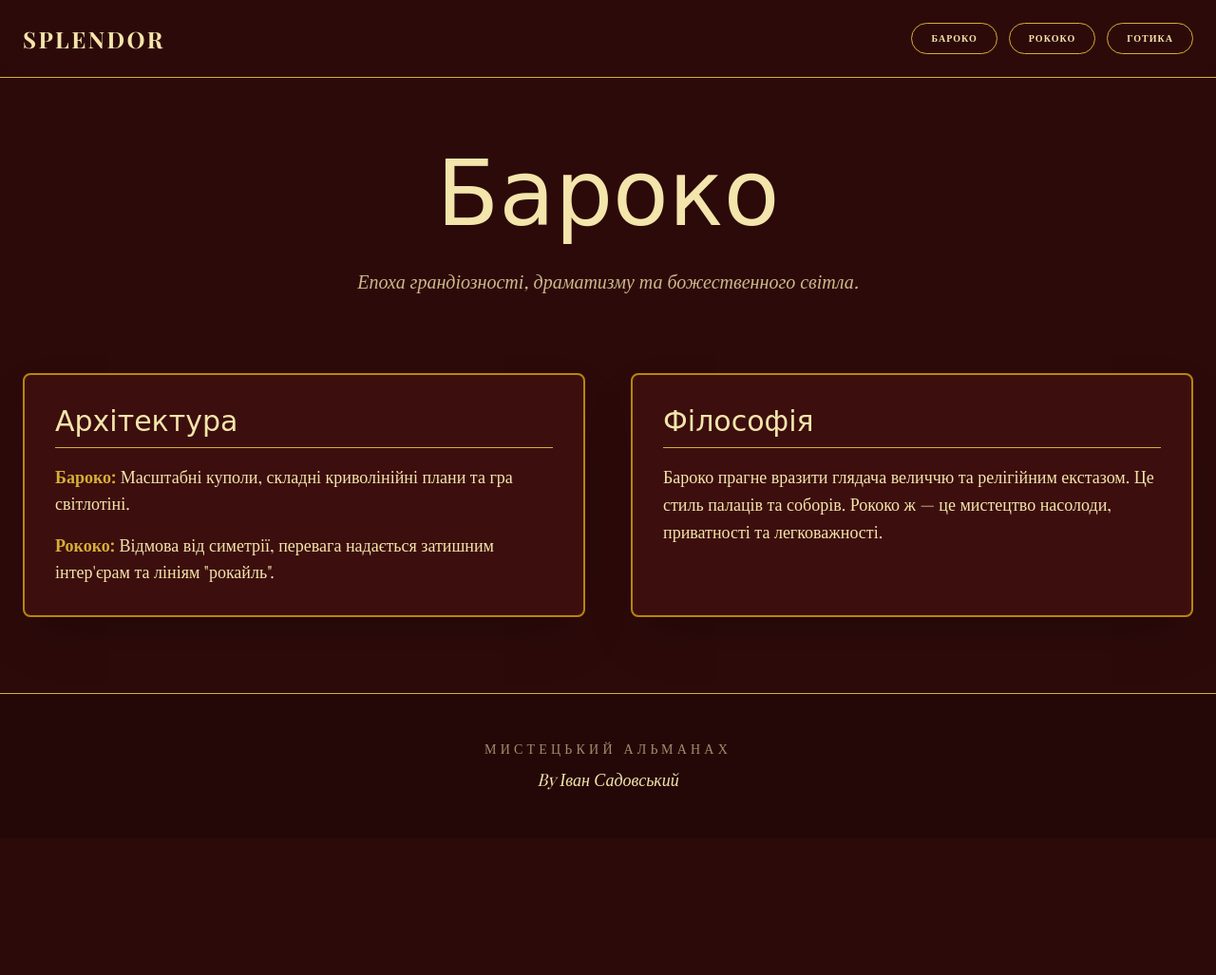
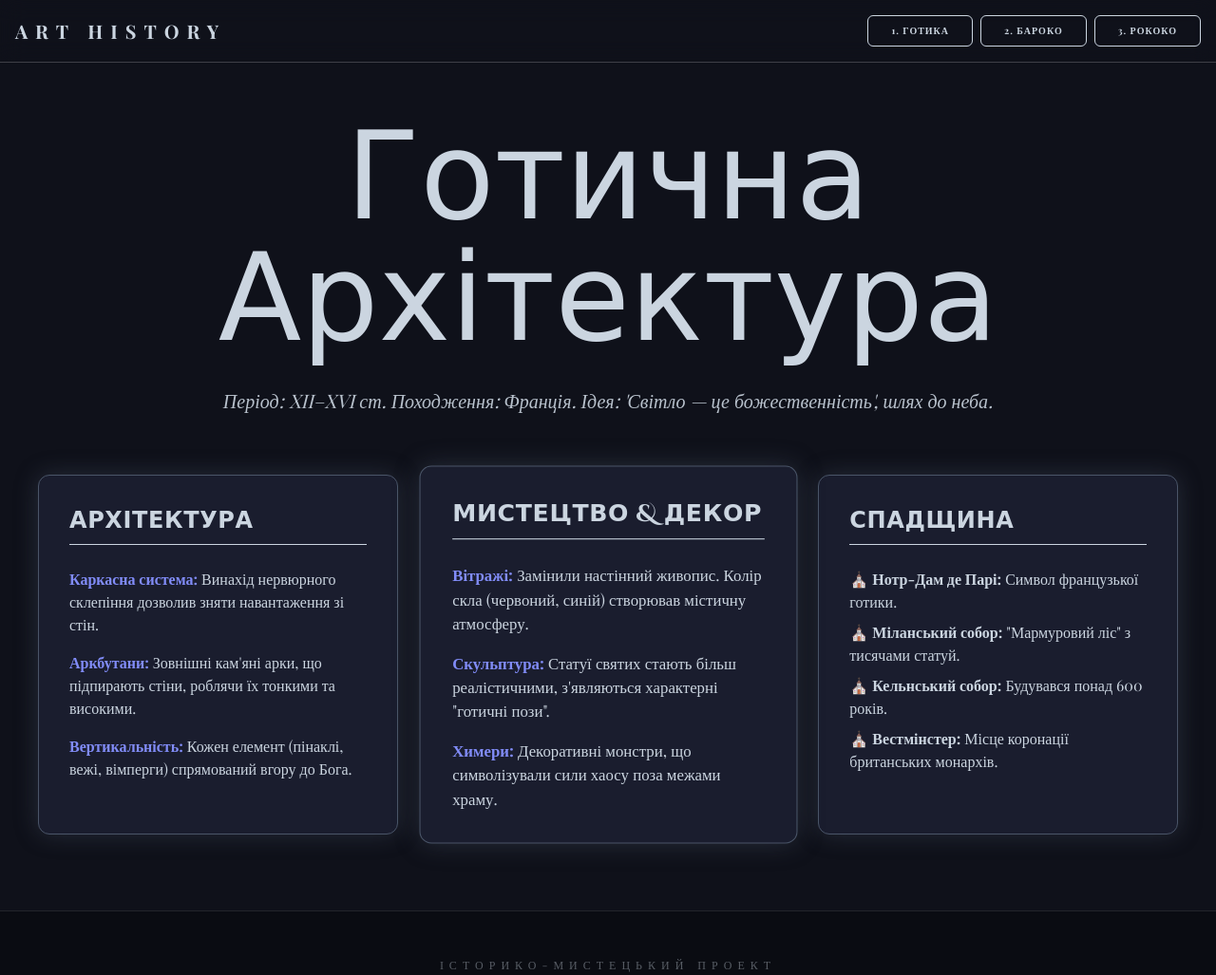
Before and after one commit to biochosic/nnn, a plain HTML site: page index.html in a window 1280 px wide. Shown: the top 1027 px of the page at 95% size. Before the commit the page ends 883 px from the top, so only its background shows below. Drawn offline with nearby package versions, Linux system fonts and the light colour scheme; a web font is replaced by a local one.

Commit message:
Update index.html

```diff
--- a/index.html
+++ b/index.html
@@ -3,158 +3,175 @@
 <head>
     <meta charset="UTF-8">
     <meta name="viewport" content="width=device-width, initial-scale=1.0">
-    <title>Епохи Розкоші: Бароко, Рококо & Готика</title>
+    <title>Енциклопедія Стилів: Готика, Бароко, Рококо</title>
     <script src="https://cdn.tailwindcss.com"></script>
-    <link href="https://fonts.googleapis.com/css2?family=Cinzel+Decorative:wght@400;700&family=Playfair+Display:ital,wght@0,400;0,700;1,400&display=swap" rel="stylesheet">
+    <link href="https://fonts.googleapis.com/css2?family=Cinzel+Decorative:wght@400;700&family=Playfair+Display:ital,wght@0,400;0,700;1,400;1,700&display=swap" rel="stylesheet">
     <style>
         body {
-            transition: all 0.7s ease-in-out;
+            transition: all 0.8s cubic-bezier(0.4, 0, 0.2, 1);
             font-family: 'Playfair Display', serif;
         }
-        h1, h2 {
+        h1, h2, h3 {
             font-family: 'Cinzel Decorative', cursive;
         }
 
-        /* Тема Бароко (Темна) */
-        .theme-baroque {
-            background-color: #2d0a0a;
-            color: #f3e5ab;
-        }
-        .theme-baroque .accent-card {
-            background-color: #3d0e0e;
-            border: 2px solid #b8860b;
-        }
+        /* Стилізація скролбару під колір теми */
+        ::-webkit-scrollbar { width: 8px; }
+        .theme-baroque::-webkit-scrollbar-thumb { background: #b8860b; }
+        .theme-rococo::-webkit-scrollbar-thumb { background: #f8bbd0; }
+        .theme-gothic::-webkit-scrollbar-thumb { background: #4a5568; }
 
-        /* Тема Рококо (Світла) */
-        .theme-rococo {
-            background-color: #fff9f0;
-            color: #5d4037;
-        }
-        .theme-rococo .accent-card {
-            background-color: #ffffff;
-            border: 2px solid #f8bbd0;
-        }
+        /* ТЕМАТИЧНІ КЛАСИ */
+        .theme-baroque { background-color: #2d0a0a; color: #f3e5ab; }
+        .theme-baroque .accent-card { background-color: #3d0e0e; border: 1px solid #b8860b; box-shadow: 0 20px 40px rgba(0,0,0,0.6); }
 
-        /* Тема Готика (Велична) */
-        .theme-gothic {
-            background-color: #1a1c2c; /* Глибокий опівнічний синій */
-            color: #d1d5db; /* Колір холодного каменю */
-        }
-        .theme-gothic .accent-card {
-            background-color: #24273d;
-            border: 2px solid #4a5568;
-            box-shadow: 0 10px 30px rgba(0,0,0,0.5);
-        }
-        .theme-gothic .gold-text { color: #a0aec0; }
-        .theme-gothic .gold-border { border-color: #4a5568; }
+        .theme-rococo { background-color: #fffaf5; color: #5d4037; }
+        .theme-rococo .accent-card { background-color: #ffffff; border: 1px solid #f8bbd0; box-shadow: 0 15px 30px rgba(248,187,208,0.3); }
 
-        .gold-text { color: #d4af37; }
-        .gold-border { border-color: #d4af37; }
+        .theme-gothic { background-color: #0f111a; color: #cbd5e0; }
+        .theme-gothic .accent-card { background-color: #1a1d2e; border: 1px solid #4a5568; box-shadow: 0 0 25px rgba(74,85,104,0.4); }
+
+        .gold-text { color: #d4af37; transition: color 0.5s; }
+        .theme-gothic .gold-text { color: #818cf8; }
     </style>
 </head>
 <body class="theme-baroque min-h-screen flex flex-col">
 
-    <nav class="fixed top-0 w-full z-50 p-4 md:p-6 flex flex-col md:flex-row justify-between items-center bg-opacity-95 backdrop-blur-md border-b gold-border">
-        <div class="text-2xl font-bold tracking-widest uppercase mb-4 md:mb-0">Splendor</div>
-        <div class="flex flex-wrap justify-center gap-3">
-            <button onclick="setTheme('baroque')" class="px-5 py-2 border gold-border hover:bg-[#b8860b] hover:text-white transition rounded-full text-[10px] uppercase tracking-widest font-bold">Бароко</button>
-            <button onclick="setTheme('rococo')" class="px-5 py-2 border gold-border hover:bg-[#f8bbd0] hover:text-[#5d4037] transition rounded-full text-[10px] uppercase tracking-widest font-bold">Рококо</button>
-            <button onclick="setTheme('gothic')" class="px-5 py-2 border gold-border hover:bg-[#4a5568] hover:text-white transition rounded-full text-[10px] uppercase tracking-widest font-bold">Готика</button>
+    <nav class="fixed top-0 w-full z-50 p-4 bg-opacity-95 backdrop-blur-md border-b border-opacity-20 border-white">
+        <div class="container mx-auto flex flex-col md:flex-row justify-between items-center">
+            <div class="text-xl font-bold tracking-[0.4em] uppercase mb-4 md:mb-0">Art History</div>
+            <div class="flex flex-wrap justify-center gap-2">
+                <button onclick="setTheme('gothic')" class="px-6 py-2 border border-current hover:bg-white hover:bg-opacity-10 transition rounded-md text-[10px] uppercase font-bold tracking-widest">1. Готика</button>
+                <button onclick="setTheme('baroque')" class="px-6 py-2 border border-current hover:bg-white hover:bg-opacity-10 transition rounded-md text-[10px] uppercase font-bold tracking-widest">2. Бароко</button>
+                <button onclick="setTheme('rococo')" class="px-6 py-2 border border-current hover:bg-white hover:bg-opacity-10 transition rounded-md text-[10px] uppercase font-bold tracking-widest">3. Рококо</button>
+            </div>
         </div>
     </nav>
 
-    <div class="flex-grow">
-        <header class="pt-40 pb-20 px-10 text-center">
-            <h1 id="main-title" class="text-5xl md:text-8xl mb-6 transition-all duration-500">Бароко</h1>
-            <p id="sub-title" class="text-xl italic max-w-3xl mx-auto opacity-80 leading-relaxed">
-                Епоха грандіозності, драматизму та божественного світла.
-            </p>
+    <div class="flex-grow pt-32 px-4 md:px-10">
+        <header class="text-center mb-16">
+            <h1 id="main-title" class="text-5xl md:text-9xl mb-6 transition-all duration-700">Бароко</h1>
+            <div id="sub-title" class="max-w-4xl mx-auto text-lg md:text-xl italic opacity-90 leading-relaxed">
+                Мистецтво ефекту, динаміки та емоційного напруження.
+            </div>
         </header>
 
-        <main class="container mx-auto px-6 grid md:grid-cols-2 gap-12 pb-20">
-
-            <div class="accent-card p-8 rounded-lg shadow-2xl transition-all duration-500">
-                <h2 id="card-1-title" class="text-3xl mb-4 border-b gold-border pb-2">Архітектура</h2>
-                <div id="card-1-content" class="space-y-4 text-lg">
-                    <ul class="space-y-4">
-                        <li><strong class="gold-text">Бароко:</strong> Масштабні куполи, складні криволінійні плани та гра світлотіні.</li>
-                        <li><strong class="gold-text">Рококо:</strong> Відмова від симетрії, перевага надається затишним інтер'єрам та лініям "рокайль".</li>
-                    </ul>
-                </div>
+        <div class="container mx-auto grid lg:grid-cols-3 gap-8 mb-20">
+            <div class="accent-card p-8 rounded-xl transition-all">
+                <h2 class="text-2xl mb-6 font-bold border-b border-current pb-2 uppercase tracking-wide">Архітектура</h2>
+                <div id="content-arch" class="space-y-4 text-sm md:text-base">
+                    </div>
             </div>
 
-            <div class="accent-card p-8 rounded-lg shadow-2xl transition-all duration-500">
-                <h2 id="card-2-title" class="text-3xl mb-4 border-b gold-border pb-2">Філософія</h2>
-                <div id="card-2-content" class="leading-relaxed text-lg">
-                    <p>Бароко прагне вразити глядача величчю та релігійним екстазом. Це стиль палаців та соборів.
-                    Рококо ж — це мистецтво насолоди, приватності та легковажності.</p>
-                </div>
+            <div class="accent-card p-8 rounded-xl transition-all lg:scale-105">
+                <h2 class="text-2xl mb-6 font-bold border-b border-current pb-2 uppercase tracking-wide">Мистецтво & Декор</h2>
+                <div id="content-art" class="space-y-4 text-sm md:text-base">
+                    </div>
             </div>
 
-        </main>
+            <div class="accent-card p-8 rounded-xl transition-all">
+                <h2 class="text-2xl mb-6 font-bold border-b border-current pb-2 uppercase tracking-wide">Спадщина</h2>
+                <div id="content-legacy" class="space-y-4 text-sm md:text-base">
+                    </div>
+            </div>
+        </div>
     </div>
 
-    <footer class="py-12 text-center border-t gold-border bg-black bg-opacity-20">
-        <p class="text-sm uppercase tracking-[0.3em] mb-2 opacity-60">Мистецький Альманах</p>
-        <p class="text-lg font-medium italic">By Іван Садовський</p>
+    <footer class="py-12 text-center border-t border-opacity-10 border-white bg-black bg-opacity-30">
+        <p class="text-xs uppercase tracking-[0.5em] mb-4 opacity-40">Історико-мистецький проект</p>
+        <p class="text-2xl font-serif italic tracking-wide">By Іван Садовський</p>
     </footer>
 
     <script>
+        const content = {
+            gothic: {
+                title: "Готична Архітектура",
+                subtitle: "Період: XII–XVI ст. Походження: Франція. Ідея: 'Світло — це божественність', шлях до неба.",
+                arch: `
+                    <p><b class="gold-text">Каркасна система:</b> Винахід нервюрного склепіння дозволив зняти навантаження зі стін.</p>
+                    <p><b class="gold-text">Аркбутани:</b> Зовнішні кам'яні арки, що підпирають стіни, роблячи їх тонкими та високими.</p>
+                    <p><b class="gold-text">Вертикальність:</b> Кожен елемент (пінаклі, вежі, вімперги) спрямований вгору до Бога.</p>
+                `,
+                art: `
+                    <p><b class="gold-text">Вітражі:</b> Замінили настінний живопис. Колір скла (червоний, синій) створював містичну атмосферу.</p>
+                    <p><b class="gold-text">Скульптура:</b> Статуї святих стають більш реалістичними, з'являються характерні "готичні пози".</p>
+                    <p><b class="gold-text">Химери:</b> Декоративні монстри, що символізували сили хаосу поза межами храму.</p>
+                `,
+                legacy: `
+                    <ul class="space-y-2">
+                        <li>⛪ <b>Нотр-Дам де Парі:</b> Символ французької готики.</li>
+                        <li>⛪ <b>Міланський собор:</b> "Мармуровий ліс" з тисячами статуй.</li>
+                        <li>⛪ <b>Кельнський собор:</b> Будувався понад 600 років.</li>
+                        <li>⛪ <b>Вестмінстер:</b> Місце коронації британських монархів.</li>
+                    </ul>
+                `
+            },
+            baroque: {
+                title: "Бароко",
+                subtitle: "Мистецтво величі, драми та ілюзії. Стиль королів та католицької реформації.",
+                arch: `
+                    <p><b class="gold-text">Динаміка форм:</b> Відмова від прямих ліній на користь хвилястих фасадів та овальних планів.</p>
+                    <p><b class="gold-text">Масштаб:</b> Гігантські ордери, масивні колони та величні куполи (Собор Св. Петра).</p>
+                    <p><b class="gold-text">Оптичні ілюзії:</b> Використання дзеркал та розпису стель для візуального 'відкриття' неба.</p>
+                `,
+                art: `
+                    <p><b class="gold-text">Живопис:</b> Контраст світла й тіні (К'яроскуро), динамічні пози, драматичні сюжети (Караваджо, Рубенс).</p>
+                    <p><b class="gold-text">Інтер'єр:</b> Рясна позолота, ліпнина, використання дорогого мармуру та гобеленів.</p>
+                    <p><b class="gold-text">Скульптура:</b> Берніні навчив мармур 'дихати', передаючи емоції та рух тканини.</p>
+                `,
+                legacy: `
+                    <ul class="space-y-2">
+                        <li>🏛️ <b>Версаль:</b> Еталон барокового палацово-паркового ансамблю.</li>
+                        <li>🏛️ <b>Площа Св. Петра:</b> Колонада Берніні в Римі.</li>
+                        <li>🏛️ <b>Андріївська церква:</b> Перлина бароко в Києві.</li>
+                        <li>🏛️ <b>Цвінгер:</b> Архітектурний ансамбль у Дрездені.</li>
+                    </ul>
+                `
+            },
+            rococo: {
+                title: "Рококо",
+                subtitle: "Епоха насолоди, приватності та вишуканого декору. Розквіт французьких салонів XVIII ст.",
+                arch: `
+                    <p><b class="gold-text">Інтимність:</b> Перехід від величезних залів до затишних будуарів та кабінетів.</p>
+                    <p><b class="gold-text">Рокайль:</b> Головний елемент — стилізована мушля та закручені рослинні візерунки.</p>
+                    <p><b class="gold-text">Пастельні тони:</b> Білий, рожевий, блакитний та м'ятний у поєднанні зі сріблом та золотом.</p>
+                `,
+                art: `
+                    <p><b class="gold-text">Сюжети:</b> 'Галантні свята', пасторалі, кохання, міфологічні еротичні сцени (Ватто, Фрагонар).</p>
+                    <p><b class="gold-text">Порцеляна:</b> Розквіт мануфактур (Севр, Мейсен), що створювали витончені фігурки.</p>
+                    <p><b class="gold-text">Меблі:</b> S-подібні ніжки стільців, комоди з інкрустацією деревом та бронзою.</p>
+                `,
+                legacy: `
+                    <ul class="space-y-2">
+                        <li>🌸 <b>Амалієнбург:</b> Мисливський замок у Мюнхені.</li>
+                        <li>🌸 <b>Готель Субіз:</b> Вишукані інтер'єри в Парижі.</li>
+                        <li>🌸 <b>Сан-Сусі:</b> Літній палац Фрідріха Великого в Потсдамі.</li>
+                        <li>🌸 <b>Китайський будиночок:</b> Екзотичне рококо.</li>
+                    </ul>
+                `
+            }
+        };
+
         function setTheme(theme) {
             const body = document.body;
-            const mainTitle = document.getElementById('main-title');
-            const subTitle = document.getElementById('sub-title');
-            const card1Title = document.getElementById('card-1-title');
-            const card1Content = document.getElementById('card-1-content');
-            const card2Title = document.getElementById('card-2-title');
-            const card2Content = document.getElementById('card-2-content');
+            body.classList.remove('theme-baroque', 'theme-rococo', 'theme-gothic');
+            body.classList.add(`theme-${theme}`);
 
-            // Скидаємо класи
-            body.classList.remove('theme-baroque', 'theme-rococo', 'theme-gothic');
+            const data = content[theme];
+            document.getElementById('main-title').innerText = data.title;
+            document.getElementById('sub-title').innerText = data.subtitle;
+            document.getElementById('content-arch').innerHTML = data.arch;
+            document.getElementById('content-art').innerHTML = data.art;
+            document.getElementById('content-legacy').innerHTML = data.legacy;
 
-            if (theme === 'baroque') {
-                body.classList.add('theme-baroque');
-                mainTitle.innerText = 'Бароко';
-                subTitle.innerText = 'Епоха грандіозності, драматизму та божественного світла.';
-                card1Title.innerText = 'Архітектура';
-                card1Content.innerHTML = `<ul class="space-y-4">
-                    <li><strong class="gold-text">Бароко:</strong> Масштабні куполи, складні криволінійні плани та гра світлотіні.</li>
-                    <li><strong class="gold-text">Рококо:</strong> Відмова від симетрії, перевага надається затишним інтер'єрам.</li>
-                </ul>`;
-                card2Title.innerText = 'Філософія';
-                card2Content.innerHTML = `<p>Бароко прагне вразити глядача величчю та релігійним екстазом. Це стиль палаців та соборів. Рококо — це мистецтво насолоди та приватності.</p>`;
-            }
-            else if (theme === 'rococo') {
-                body.classList.add('theme-rococo');
-                mainTitle.innerText = 'Рококо';
-                subTitle.innerText = 'Світло, грація та пастельна ніжність французького аристократизму.';
-                card1Title.innerText = 'Стиль життя';
-                card1Content.innerHTML = `<p>Рококо перенесло мистецтво з величних залів у приватні будуари. Головне — це комфорт, грайливість та декоративність.</p>`;
-                card2Title.innerText = 'Деталі';
-                card2Content.innerHTML = `<p>Використання мушлеподібних орнаментів, позолоти на білому фоні та дзеркал, що візуально розширюють простір.</p>`;
-            }
-            else if (theme === 'gothic') {
-                body.classList.add('theme-gothic');
-                mainTitle.innerText = 'Готика';
-                subTitle.innerText = 'Період: XII–XVI століття. Походження: Франція. Ключова ідея: "Світло — це божественність".';
+            // Ефект появи
+            const main = document.querySelector('main');
+            main.style.opacity = 0;
+            setTimeout(() => { main.style.opacity = 1; main.style.transition = 'opacity 0.5s'; }, 100);
+        }
 
-                card1Title.innerText = 'Конструкція';
-                card1Content.innerHTML = `<ul class="space-y-2 text-base">
-                    <li><strong class="gold-text">Стрілчаста арка:</strong> Дозволяла будувати значно вищі будівлі.</li>
-                    <li><strong class="gold-text">Аркбутани:</strong> Зовнішні опори для тонких стін.</li>
-                    <li><strong class="gold-text">Нервюрне склепіння:</strong> "Ребра", що роблять стелю легкою.</li>
-                    <li><strong class="gold-text">Вітражі:</strong> Наповнюють інтер’єр містичним світлом.</li>
-                </ul>`;
-
-                card2Title.innerText = 'Шедеври';
-                card2Content.innerHTML = `<ul class="list-disc list-inside space-y-1">
-                    <li>Нотр-Дам де Парі (Франція)</li>
-                    <li>Дуомо в Мілані (Італія)</li>
-                    <li>Вестмінстерське абатство (Британія)</li>
-                    <li>Кельнський собор (Німеччина)</li>
-                </ul>`;
-            }
-        }
+        // Ініціалізація першої теми
+        window.onload = () => setTheme('gothic');
     </script>
 </body>
 </html>
```
